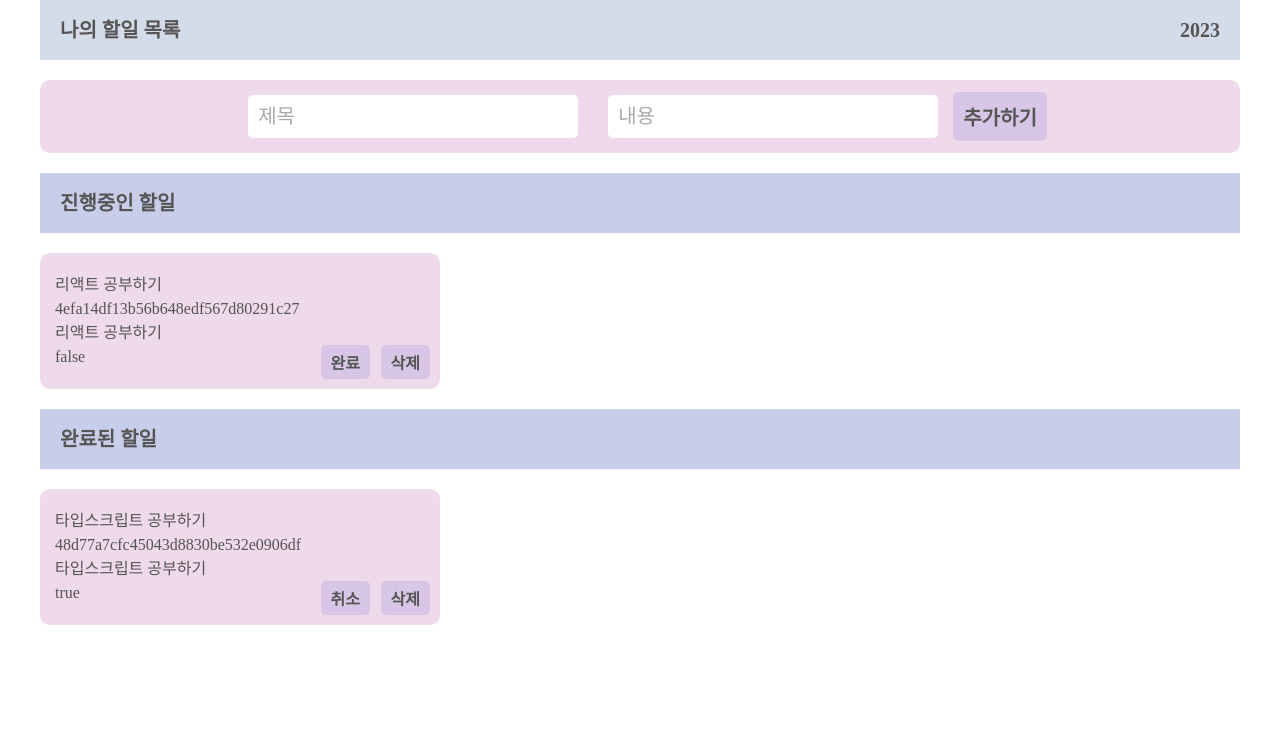
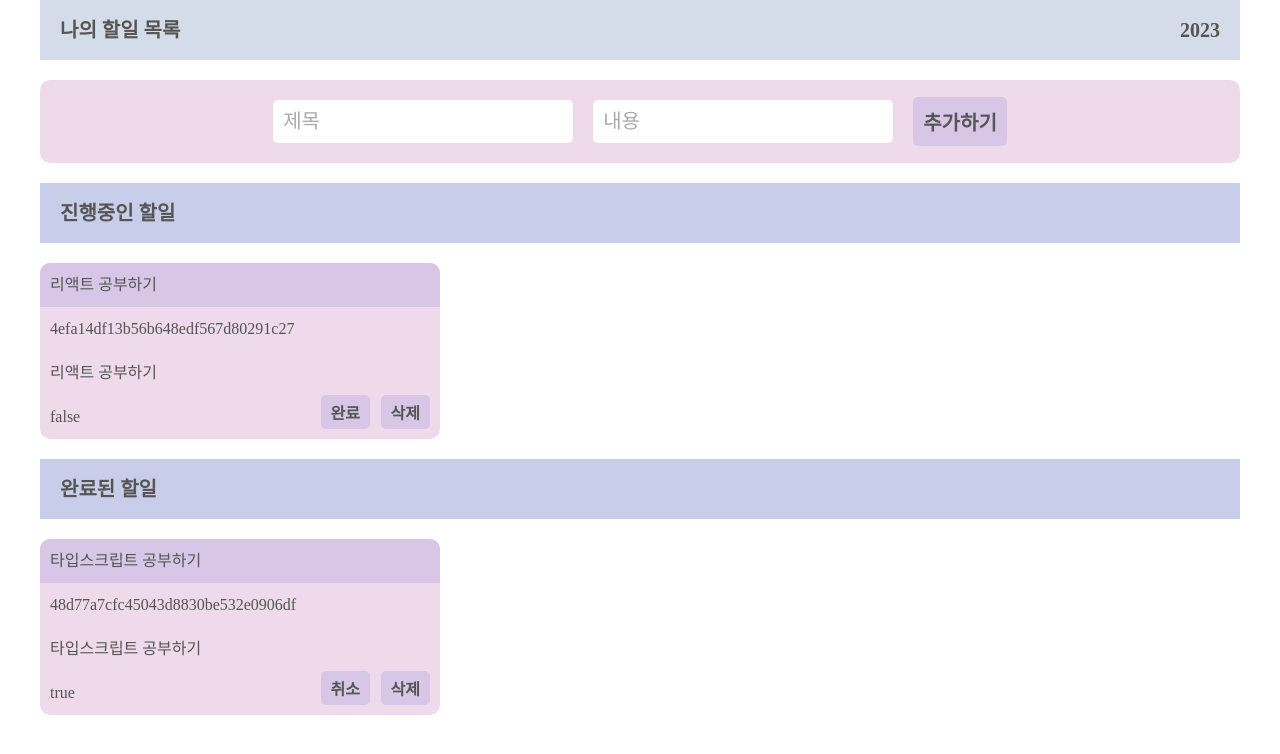
Before and after one commit to allone9425/todo_TypeScript, a React (Create React App) app: page / in a window 1280 px wide. Shown: the top 754 px of the page. Built offline with nearby package versions, Linux system fonts and the light colour scheme.

Commit message:
Lv2 스타일링

```diff
--- a/src/components/Form.tsx
+++ b/src/components/Form.tsx
@@ -60,14 +60,13 @@ const FormBox = styled.div`
     align-items: center;
     flex-wrap: wrap;
     justify-content: center;
-
     input {
       border: none;
-      width: 330px;
+      width: 300px;
       border-radius: 5px;
       font-size: 20px;
       padding: 10px;
-      margin: 15px;
+      margin: 20px 20px 20px 0px;
       &::placeholder {
         color: #aaa;
       }
--- a/src/components/List.tsx
+++ b/src/components/List.tsx
@@ -51,7 +51,7 @@ const ListBox = styled.div`
   div {
     background-color: #eedaea;
     width: 400px;
-    padding: 20px 15px;
+
     position: relative;
     border-radius: 10px;
     font-size: 16px;
@@ -62,9 +62,14 @@ const ListBox = styled.div`
     margin: 20px 0;
     h3 {
       width: 100%;
+      background-color: #d7c6e6;
+      padding: 10px;
+      border-top-right-radius: 10px;
+      border-top-left-radius: 10px;
     }
     p {
       width: 100%;
+      padding: 10px;
     }
     button {
       border: none;
```
